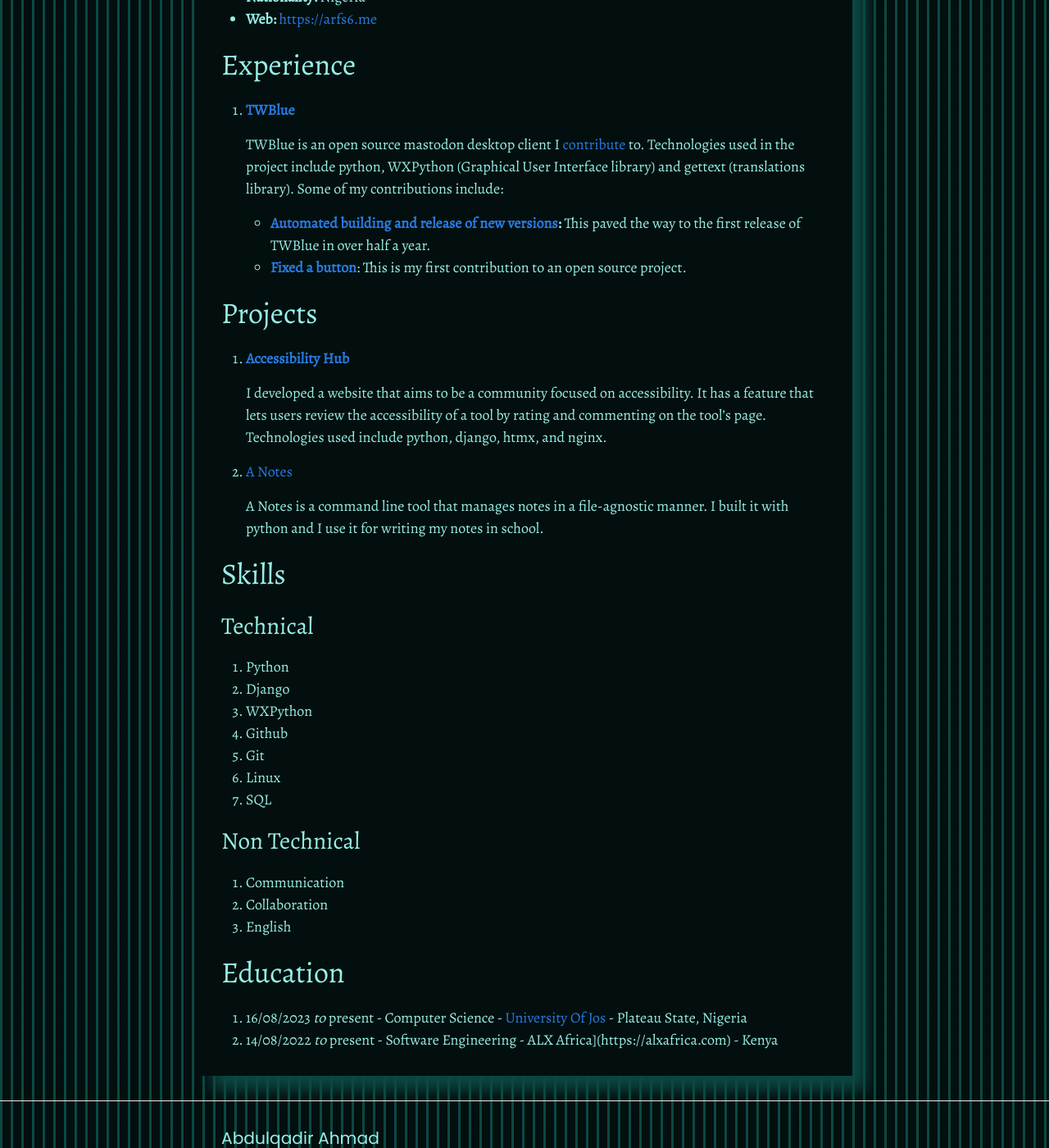
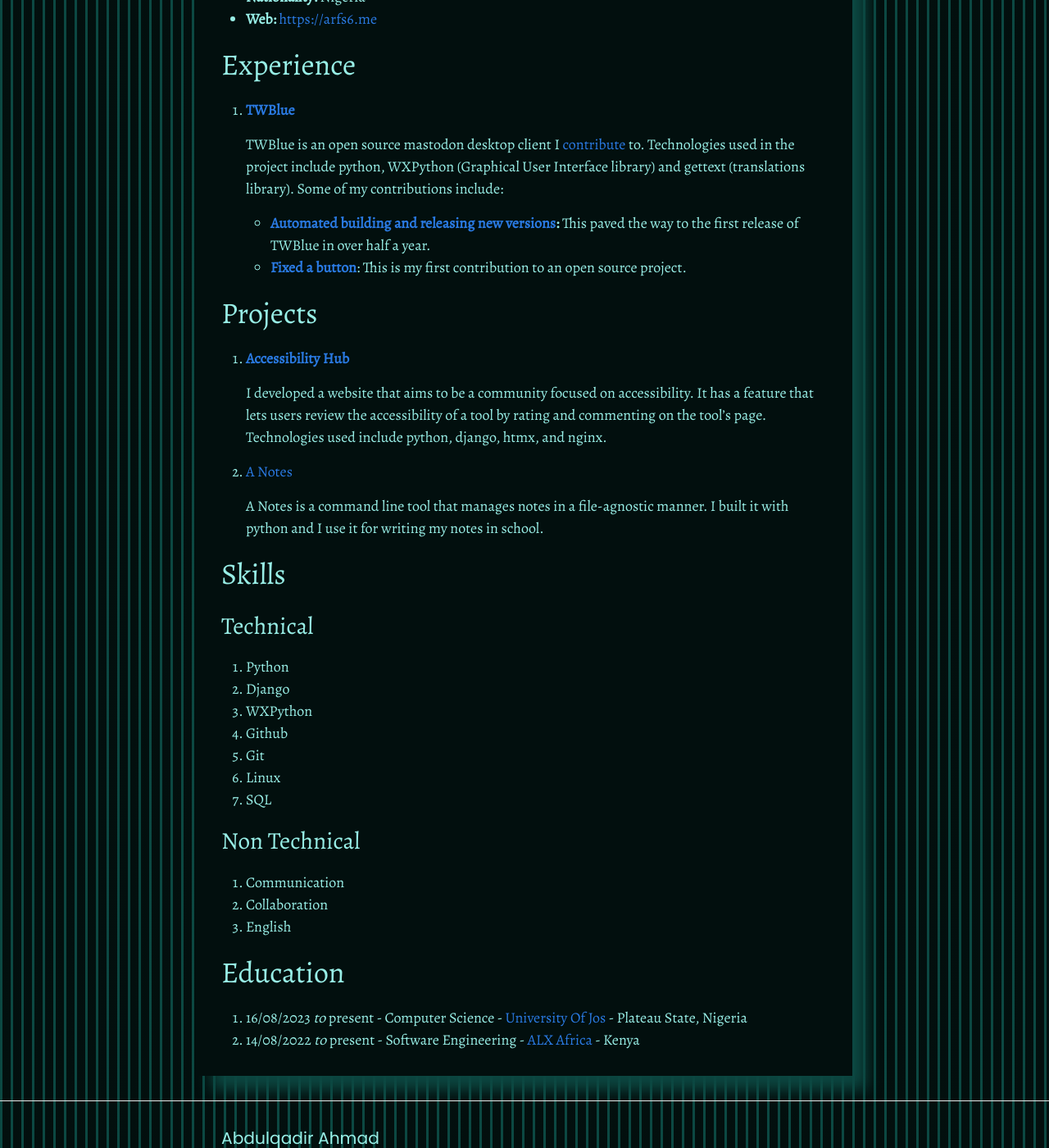
Before and after one commit to Arfs6/Arfs6.github.io, a Jekyll site: the page built from resume.md, in a window 1280 px wide and 1400 px high, scrolled down 328 px. Shown: the whole window at 82% size. Built offline with Jekyll 4.4.1, drawn with Linux system fonts in a browser that asks for light colours.

Commit message:
resume: fixed markdown syntax error

```diff
--- a/resume.md
+++ b/resume.md
@@ -16,7 +16,7 @@
 
     TWBlue is an open source mastodon desktop client I [contribute](https://github.com/MCV-Software/TWBlue/pulls?q=is%3Apr+author%3AArfs6+) to. Technologies used in the project include python, WXPython (Graphical User Interface library) and gettext (translations library). Some of my contributions include:
 
-    - **[Automated building and release of new versions](https://github.com/MCV-Software/TWBlue/pull/567):** This paved the way to the first release of TWBlue in over half a year.
+    - **[Automated building and releasing new versions](https://github.com/MCV-Software/TWBlue/pull/567):** This paved the way to the first release of TWBlue in over half a year.
     - **[Fixed a button](https://github.com/MCV-Software/TWBlue/pull/524)**: This is my first contribution to an open source project.
 
 ## Projects
@@ -50,4 +50,4 @@
 ## Education
 
 1. 16/08/2023 *to* present - Computer Science - [University Of Jos](https://unijos.edu.ng) - Plateau State, Nigeria
-2. 14/08/2022 *to* present - Software Engineering - ALX Africa](https://alxafrica.com) - Kenya
+2. 14/08/2022 *to* present - Software Engineering - [ALX Africa](https://alxafrica.com) - Kenya
```
